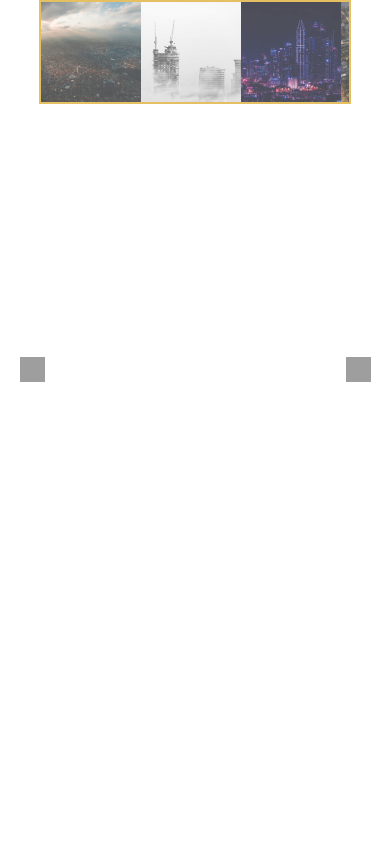
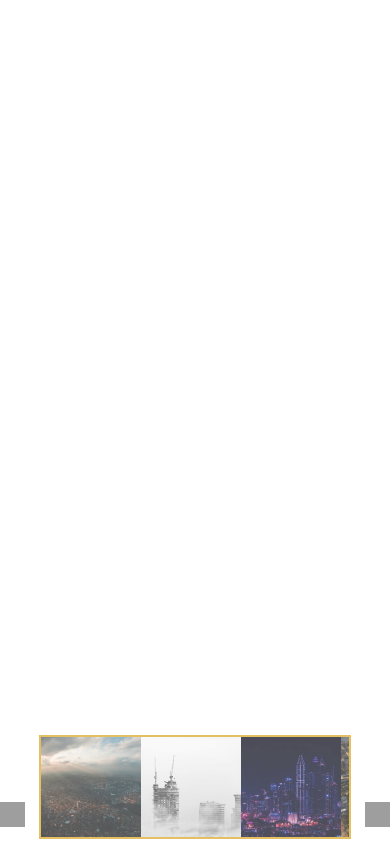
Before and after one commit to MistaBasco/techEd-week2-assignment, a plain HTML site: page index.html in a window 390 px wide. Drawn offline with Linux system fonts and the light colour scheme; grey boxes are pictures that could not be loaded.

Commit message:
attempted to fix styling

```diff
--- a/style.css
+++ b/style.css
@@ -9,10 +9,6 @@ html {
 }
 
 #thumb-container {
-  /* position: absolute; */
-  /* top: 10%;
-  left: 25%; */
-  /*  */
   overflow-x: auto;
   white-space: nowrap;
   flex-shrink: 0;
@@ -20,7 +16,6 @@ html {
   -webkit-overflow-scrolling: touch; /* For smooth scrolling on iOS */
   -ms-overflow-style: none; /* Hide scrollbar in IE and Edge */
   scrollbar-width: none; /* Hide scrollbar in Firefox */
-  /*  */
   display: flex;
   flex-direction: row;
   height: fit-content;
@@ -69,8 +64,6 @@ html {
 }
 
 #button-wrapper {
-  /* position: absolute; */
-  /* top: 50%; */
   display: flex;
   justify-content: space-between;
   align-items: center;
@@ -107,12 +100,17 @@ html {
 
 @media only screen and (max-width: 768px) {
   #thumb-container {
+    position: absolute;
     bottom: 5px;
-    left: 10%;
   }
 
   .thumb-img img {
     max-width: 100px;
+  }
+  #button-wrapper {
+    margin-top: 95svh;
+    width: 100%;
+    margin-left: 0;
   }
 }
 
```
